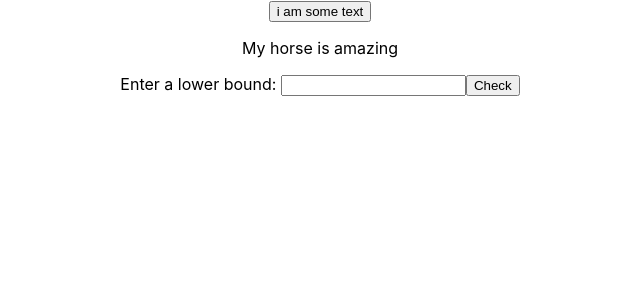
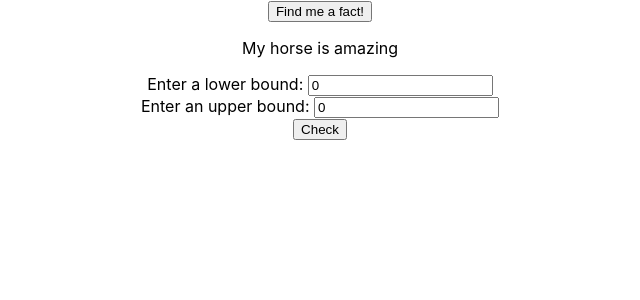
Before and after one commit to ChrisUnderhill/WikiFacts, a React (Create React App) app: page / in a window 1280 px wide. Shown: the top 300 px of the page, without its empty margins (320-960 px from the left). Built offline with nearby package versions, Linux system fonts and the light colour scheme.

Commit message:
Checks the answer

```diff
--- a/src/App.js
+++ b/src/App.js
@@ -7,7 +7,7 @@ import FunFact from "./FunFact";
 class App extends React.Component{
     constructor(props) {
         super(props);
-        this.state = {fact: "My horse is amazing"}
+        this.state = {fact: "My horse is amazing", answer: "Yes it is"}
     }
 
     updateFact(promise){
@@ -15,7 +15,7 @@ class App extends React.Component{
             let sentence = res[0]
             console.log(res[1])
             sentence = sentence.replace(res[1][0], "____")
-            this.setState({fact: sentence})
+            this.setState({fact: sentence, answer: parseInt(res[1][0])})
         })
     }
 
@@ -23,9 +23,9 @@ class App extends React.Component{
         return (
             <div className="App">
                 <button onClick={() => this.updateFact(findFact())}  >
-                    i am some text
+                    Find me a fact!
                 </button>
-                <FunFact fact={this.state.fact}/>
+                <FunFact fact={this.state.fact} answer={this.state.answer}/>
             </div>
         );
     }
--- a/src/FunFact.js
+++ b/src/FunFact.js
@@ -1,15 +1,34 @@
 import React from "react";
 
 class FunFact extends React.Component{
+    constructor(props) {
+        super(props);
+        this.state = {lower: 0, upper: 0}
+        this.checkAnswer = this.checkAnswer.bind(this)
+    }
+
+    checkAnswer(){
+        if (this.state.lower <= this.props.answer && this.state.upper >= this.props.answer){
+            console.log("Correct")
+        }
+        else{
+            console.log("Wrong")
+        }
+    }
+
     render() {
         return (
         <div>
             <p>
                 {this.props.fact}
             </p>
-            <label htmlFor={"input"}>Enter a lower bound: </label>
-            <input type={"text"} id={"input"}/>
-            <button onClick={() => console.log("You are wrong")}> Check </button>
+            <label htmlFor={"lower"}>Enter a lower bound: </label>
+            <input type={"number"} id={"lower"} value={this.state.lower} onChange={ (event) => this.setState({lower: event.target.value})}/>
+            <br />
+            <label htmlFor={"upper"}>Enter an upper bound: </label>
+            <input type={"number"} id={"upper"} value={this.state.upper} onChange={ (event) => this.setState({upper: event.target.value})}/>
+            <br />
+            <button onClick={this.checkAnswer}> Check </button>
         </div>
         );
     }
--- a/src/WikiScraper.js
+++ b/src/WikiScraper.js
@@ -31,7 +31,7 @@ function findFact(){
             do {
                 m = regex.exec(s);
                 if (m) {
-                    if (s.search("<") == -1) {
+                    if (s.search("<") === -1) {
                         return [s, m]
                     }
                 }
```
